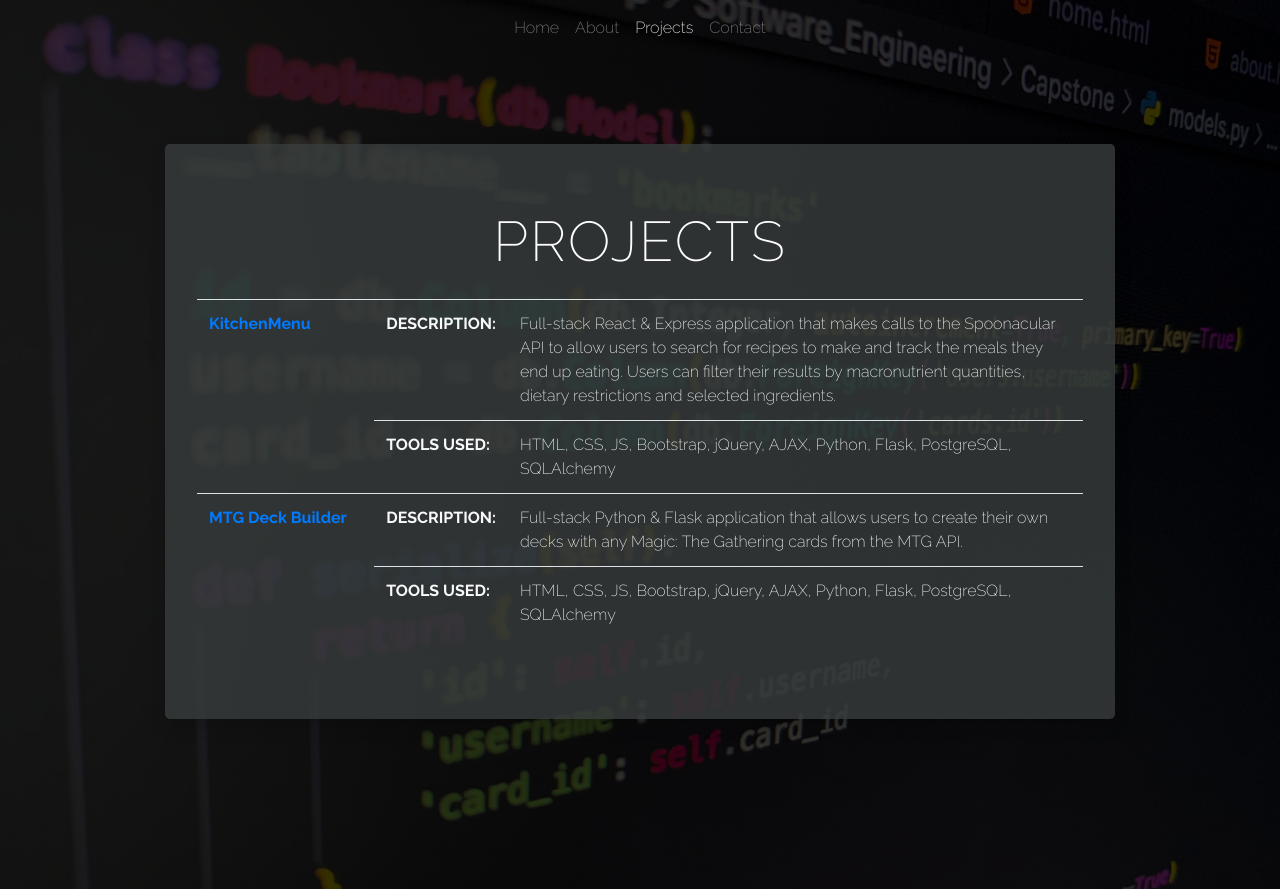
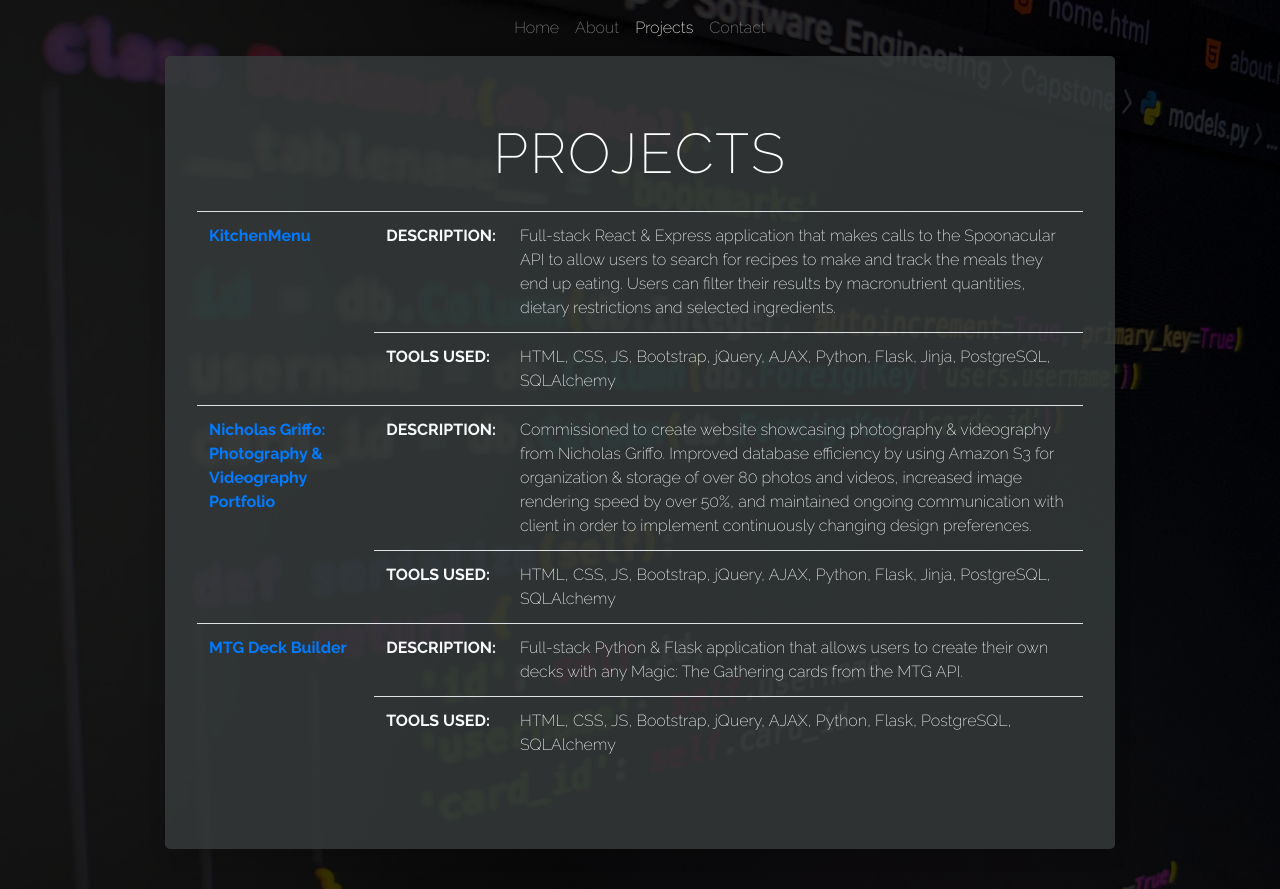
Before and after one commit to shapirobd/portfolio, a Flask app: page /projects in a window 1280 px wide. Run offline with Flask 2, Linux system fonts and the light colour scheme.

Commit message:
added ncg portfolio

```diff
--- a/templates/projects.html
+++ b/templates/projects.html
@@ -84,7 +84,49 @@ block content %}
 																	<td scope="row"><b>TOOLS USED:</b></td>
 																	<td>
 																		HTML, CSS, JS, Bootstrap, jQuery, AJAX,
-																		Python, Flask, PostgreSQL, SQLAlchemy
+																		Python, Flask, Jinja, PostgreSQL, SQLAlchemy
+																	</td>
+																</tr>
+															</tbody>
+														</table>
+													</td>
+												</tr>
+												<tr>
+													<td class="project-name">
+														<a href="http://www.nicholasgriffo.com/"
+															><b
+																>Nicholas Griffo: Photography & Videography
+																Portfolio</b
+															></a
+														>
+													</td>
+													<td class="p-0">
+														<table
+															class="table bg-transparent text-light m-0 p-0"
+														>
+															<tbody>
+																<tr>
+																	<td class="border-0" scope="row">
+																		<b>DESCRIPTION:</b>
+																	</td>
+																	<td class="border-0">
+																		Commissioned to create website showcasing
+																		photography & videography from Nicholas
+																		Griffo. Improved database efficiency by
+																		using Amazon S3 for organization & storage
+																		of over 80 photos and videos, increased
+																		image rendering speed by over 50%, and
+																		maintained ongoing communication with client
+																		in order to implement continuously changing
+																		design preferences.
+																	</td>
+																</tr>
+
+																<tr>
+																	<td scope="row"><b>TOOLS USED:</b></td>
+																	<td>
+																		HTML, CSS, JS, Bootstrap, jQuery, AJAX,
+																		Python, Flask, Jinja, PostgreSQL, SQLAlchemy
 																	</td>
 																</tr>
 															</tbody>
```
